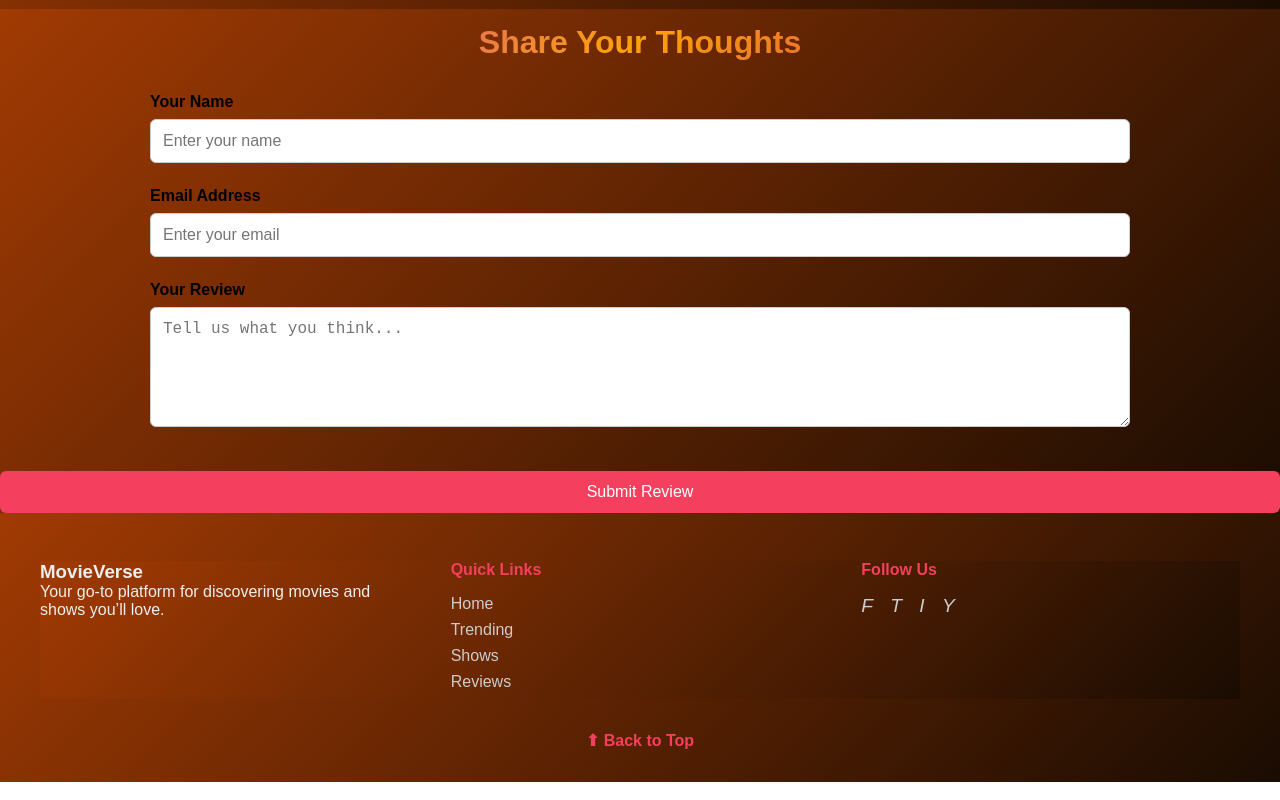
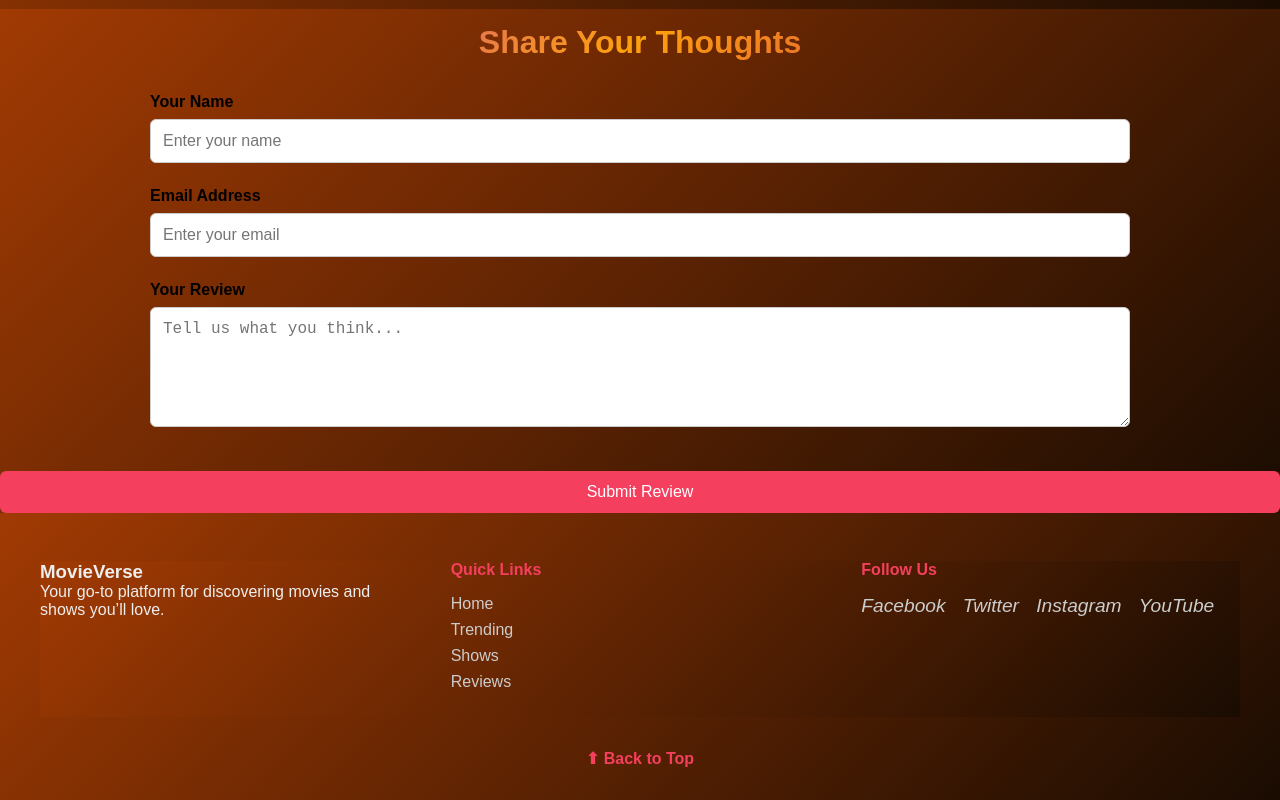
Before and after one commit to iceey144/MovieScape-site-KTJ-assignment-, a plain HTML site: page index.html in a window 1280 px wide. Shown: the part 3021-3821 px from the top of the page. Drawn offline with Linux system fonts and the light colour scheme; a web font is replaced by a local one.

Commit message:
Update index.html
changes in Footer Section

```diff
--- a/index.html
+++ b/index.html
@@ -43,7 +43,7 @@
       </div>
 
       <div class="hero-image">
-        <img src="assets/136472409_f19ed905-94d2-47db-b8b2-518e0a183bba.svg" alt="Movie Reel" class="banner">
+        <img src="assets/136472409_f19ed905-94d2-47db-b8b2-518e0a183bba.svg" alt="Movie Reel" class="banner" sizes="">
       </div>
     </div>
   </section>
@@ -236,6 +236,7 @@
     <div class="footer-column">
       <h3>MovieVerse</h3>
       <p>Your go-to platform for discovering movies and shows you’ll love.</p>
+      <br>
     </div>
 
     <div class="footer-column">
@@ -246,15 +247,16 @@
         <li><a href="#shows">Shows</a></li>
         <li><a href="#reviews">Reviews</a></li>
       </ul>
+      <br>
     </div>
 
     <div class="footer-column">
       <h4>Follow Us</h4>
       <div class="social-links">
-        <a href="#"><i class="fab fa-facebook-f">F</i></a>
-        <a href="#"><i class="fab fa-twitter">T</i></a>
-        <a href="#"><i class="fab fa-instagram">I</i></a>
-        <a href="#"><i class="fab fa-youtube">Y</i></a>
+        <a href="#"><i class="fab fa-facebook-f">Facebook</i></a>
+        <a href="#"><i class="fab fa-twitter">Twitter</i></a>
+        <a href="#"><i class="fab fa-instagram">Instagram</i></a>
+        <a href="#"><i class="fab fa-youtube">YouTube</i></a>
       </div>
     </div>
   </div>
```
